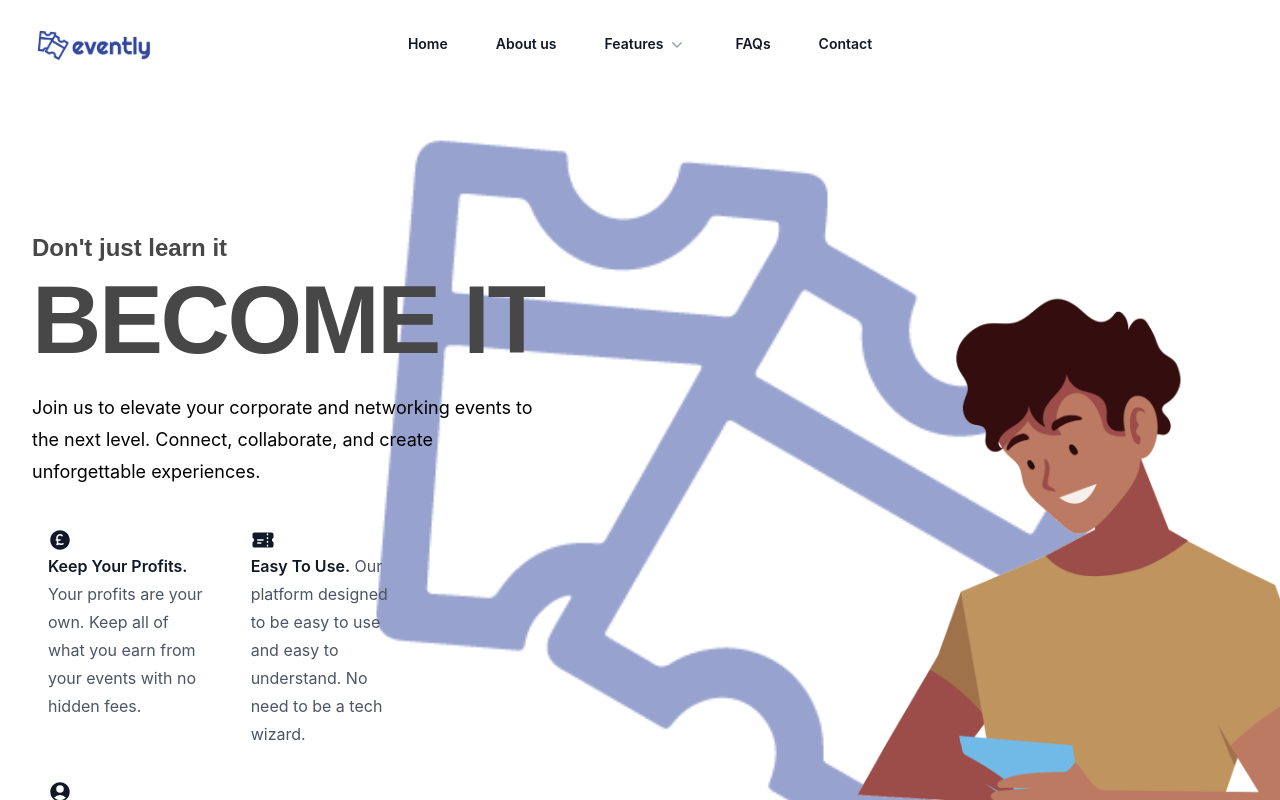
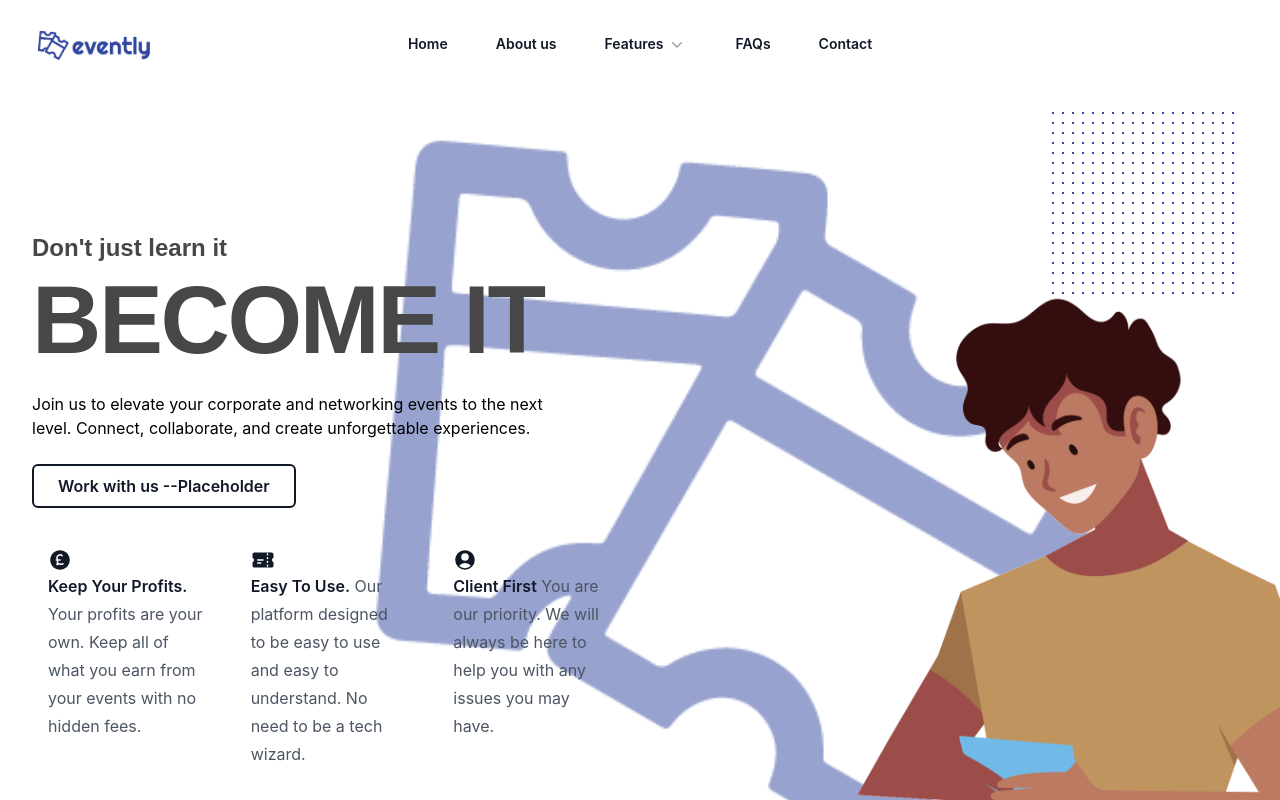
Before and after one commit to andrwsm/evently-landing, a React (Create React App) app: page / in a window 1280 px wide. Shown: the top 800 px of the page. Built offline with nearby package versions, Linux system fonts and the light colour scheme.

Commit message:
adding the dots

```diff
--- a/src/components/MainPage.js
+++ b/src/components/MainPage.js
@@ -19,12 +19,14 @@ const features = [
     description: 'You are our priority. We will always be here to help you with any issues you may have.',
     icon: CustomIcons.find(icon => icon.name === 'UserIcon').component,
   },
+]
 
-]
 
 export default function LandingPage() {
   return (
     <div className="relative overflow-hidden bg-white py-24 sm:py-32">
+      <div className="absolute top-5 right-10 w-48 h-48 bg-dot-pattern bg-[size:15px_15px]">
+      </div>
       <div className="absolute inset-0 z-0 bg-no-repeat opacity-50" style={{ backgroundImage: `url(${EventlyIcon})`, backgroundSize: '70%', backgroundPosition: 'right 20% top -10%' }} />
       <div className="relative z-10 mx-auto max-w-7xl px-6 lg:px-8">
         <div className="mx-auto grid max-w-2xl grid-cols-1 gap-x-8 gap-y-16 sm:gap-y-20 lg:mx-0 lg:max-w-none lg:grid-cols-2">
@@ -34,12 +36,15 @@ export default function LandingPage() {
               <p className="mt-2 text-7xl font-bold tracking-tight text-pretty text-grey sm:text-8xl" style={{fontFamily: 'Montserrat, sans-serif'}}>
                 BECOME IT
               </p>
-              <p className="mt-6 text-lg/8 text-grey-600">
+              <p className="mt-6 text-base text-grey-600">
                 Join us to elevate your corporate and networking events to the next level. Connect, collaborate, and create unforgettable experiences.
               </p>
-              <dl className="mt-10 flex flex-wrap gap-x-8 gap-y-8 text-base/7 text-gray-600 lg:max-w-none">
+              <button className="mt-6 px-6 py-2 border-2 border-gray-900 text-gray-900 font-semibold rounded-md hover:bg-gray-900 hover:text-white transition-colors duration-300">
+                Work with us --Placeholder
+              </button>
+              <dl className="mt-10 flex flex-wrap gap-x-8 gap-y-8 text-base/7 text-gray-600 lg:max-w-none lg:flex-nowrap">
                 {features.map((feature) => (
-                  <div key={feature.name} className="relative pl-4 flex-shrink-0 w-full sm:w-auto lg:w-1/3">
+                  <div key={feature.name} className="relative pl-4 flex-shrink-0 w-full sm:w-auto lg:w-1/3 flex-grow-0">
                     <dt className="inline font-semibold text-gray-900">
                       <feature.icon aria-hidden="true" className="absolute top-1 left-0 size-5 text--midnight-sky-600" />
                       {feature.name}
--- a/tailwind.config.js
+++ b/tailwind.config.js
@@ -12,6 +12,12 @@ module.exports = {
         'grey': '#474748',
         'black': '#232323',
       },
+      backgroundImage: {
+        'dot-pattern': 'radial-gradient(circle, #33479d 1px, transparent 1px)',
+      },
+      backgroundSize: {
+        'dot-pattern': '10px 10px', // Adjust the size and spacing here
+      },
     },
   },
   plugins: [],
```
Also changed, not shown: src/App.css (line endings or trailing spaces).
